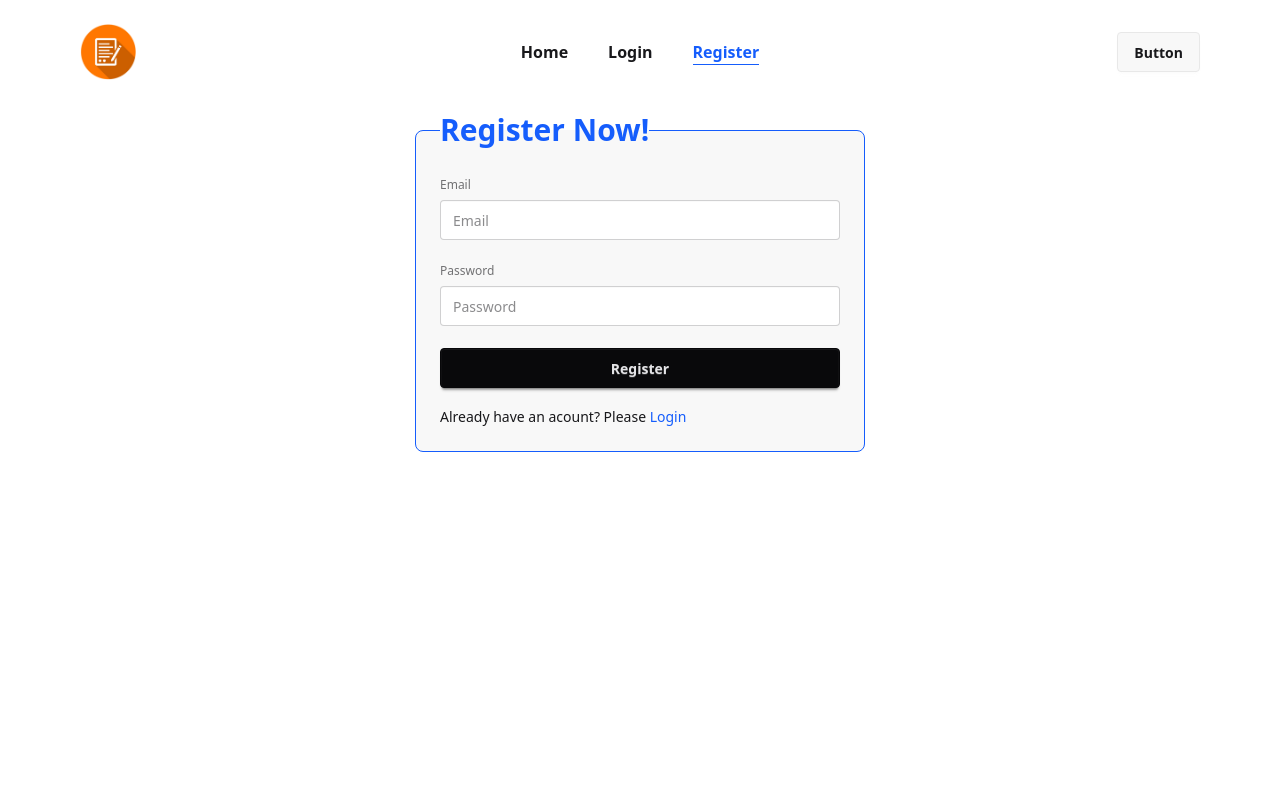
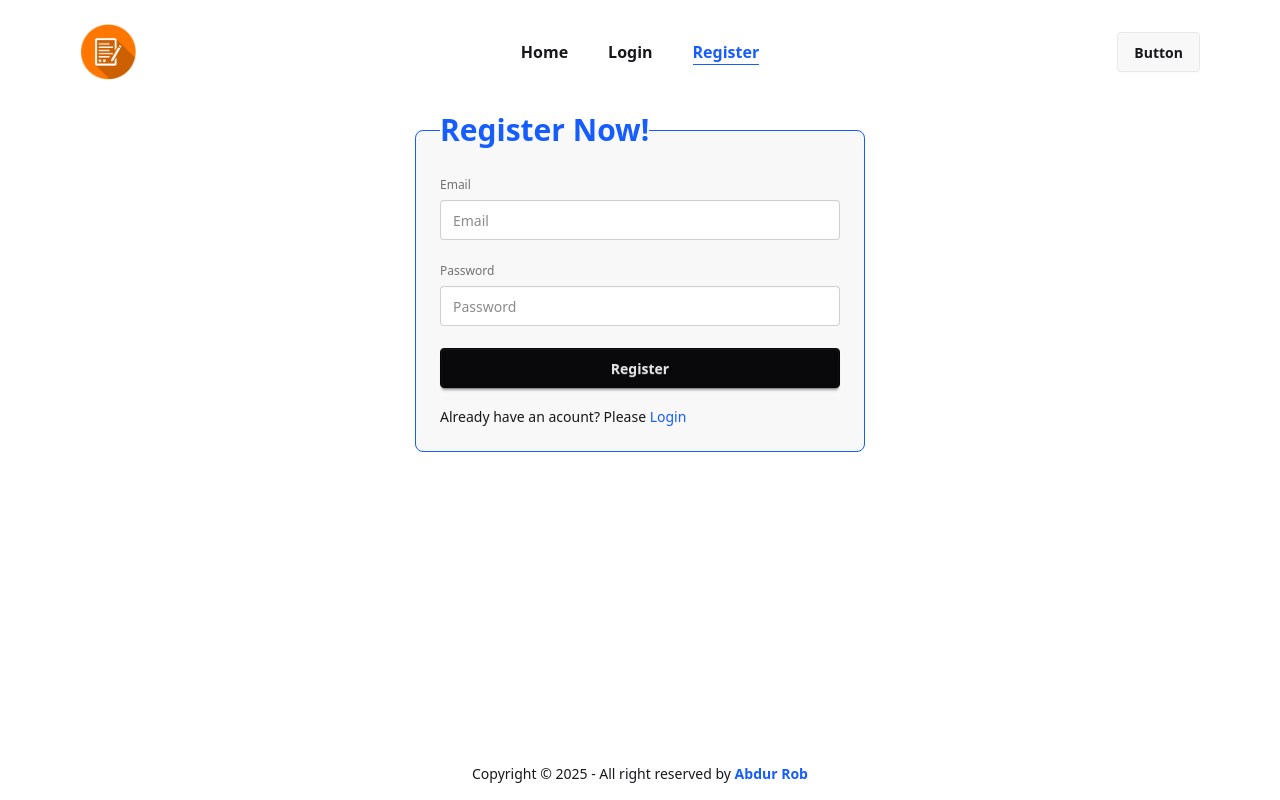
Before and after one commit to Abdurrobr34l/react-module39, a React (Vite) app: page /register in a window 1280 px wide. Built offline with nearby package versions, Linux system fonts and the light colour scheme.

Commit message:
Added footer

```diff
--- /dev/null
+++ b/src/Components/Footer/Footer.jsx
@@ -0,0 +1,16 @@
+import React from "react";
+import { Link } from "react-router-dom";
+
+const Footer = () => {
+  return (
+    <footer className="footer sm:footer-horizontal footer-center text-base-content p-4">
+      <aside>
+        <p>
+          Copyright © {new Date().getFullYear()} - All right reserved by <Link to={"https://github.com/Abdurrobr34l"} target="_blank" className="text-md font-bold text-blue-600 hover:text-blue-400">Abdur Rob</Link>
+        </p>
+      </aside>
+    </footer>
+  );
+};
+
+export default Footer;
--- a/src/Components/Register/Register.jsx
+++ b/src/Components/Register/Register.jsx
@@ -29,7 +29,7 @@ const Register = () => {
           <div className="mt-3">
             <p className="textarea-md">
             Already have an acount? Please{" "}
-            <Link to={"/login"} className="font-medium text-blue-600 hover:text-blue-50">
+            <Link to={"/login"} className="font-medium text-blue-600 hover:text-blue-40">
               Login
             </Link>
           </p>
--- a/src/Layout/Root.jsx
+++ b/src/Layout/Root.jsx
@@ -1,15 +1,21 @@
-import React from 'react';
-import Header from '../Components/Header/Header';
-import { Outlet } from 'react-router-dom';
-import Container from '../Components/Container/Container';
+import React from "react";
+import Header from "../Components/Header/Header";
+import { Outlet } from "react-router-dom";
+import Container from "../Components/Container/Container";
+import Footer from "../Components/Footer/Footer";
 
 const Root = () => {
   return (
-    <div>
+    <div className="flex flex-col min-h-screen">
       <Header></Header>
-      <Container>
-        <Outlet></Outlet>
-      </Container>
+
+      <div className="flex-1">
+        <Container>
+          <Outlet></Outlet>
+        </Container>
+      </div>
+
+      <Footer></Footer>
     </div>
   );
 };
```
